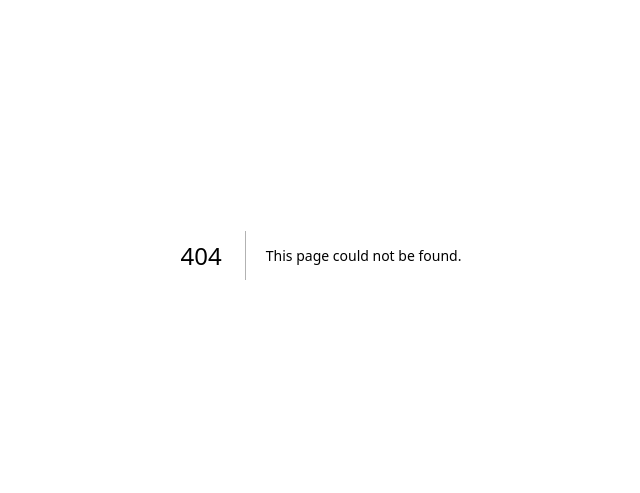
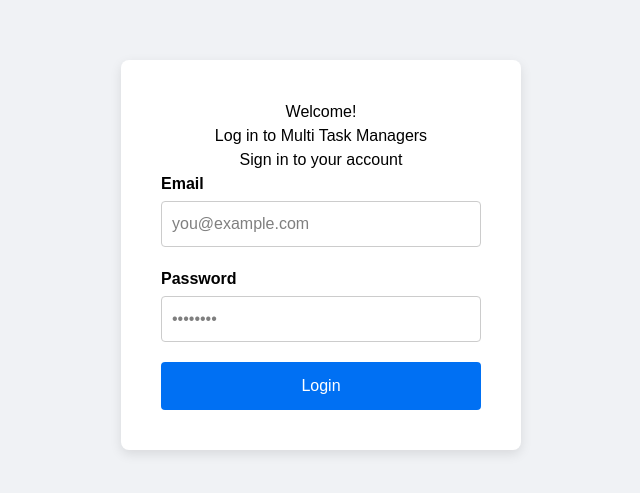
Before and after one commit to bryce-b-1/se300-next.js-boilerplate, a Next.js app: page /login in a window 1280 px wide. Before the commit this address had no page. Shown: the part 145-638 px from the top of the page, without its empty margins (319-959 px from the left). Built offline with nearby package versions, Linux system fonts and the light colour scheme.

Commit message:
The main page redirects the user to the LOGIN page and after they log in they are ridirected to their DASHBOARD

```diff
--- /dev/null
+++ b/app/dashboard/dashboard.module.css
@@ -0,0 +1,41 @@
+.dashboardContainer {
+  display: flex;
+  height: 100vh;
+}
+
+.sidebar {
+  width: 250px;
+  background-color: #2c3e50;
+  color: white;
+  padding: 20px;
+}
+
+.sidebar h2 {
+  margin-bottom: 30px;
+  font-size: 20px;
+  font-weight: bold;
+}
+
+.sidebar ul {
+  list-style: none;
+  padding: 0;
+}
+
+.sidebar li {
+  padding: 15px 0;
+  cursor: pointer;
+
+  border-bottom: 1px solid #4a627a;
+}
+
+/* This new rule removes the line from the last item */
+.sidebar li:last-child {
+  border-bottom: none;
+}
+
+.mainContent {
+  flex-grow: 1;
+  padding: 40px;
+  background-color: #ecf0f1;
+  color: #000;
+}
--- /dev/null
+++ b/app/dashboard/layout.tsx
@@ -0,0 +1,25 @@
+import styles from './dashboard.module.css';
+
+export default function DashboardLayout({
+  children, // will be a page or nested layout
+}: {
+  children: React.ReactNode;
+}) {
+  return (
+    <section className={styles.dashboardContainer}>
+      <nav className={styles.sidebar}>
+        <h2>User's Dashboard</h2>
+        <ul>
+          <li>Calendar</li>
+          <li>Events</li>
+          <li>Groups</li>
+          <li>Notifications</li>
+          <li>Settings</li>
+        </ul>
+      </nav>
+      <main className={styles.mainContent}>
+        {children}
+      </main>
+    </section>
+  );
+}
--- /dev/null
+++ b/app/dashboard/page.tsx
@@ -0,0 +1,11 @@
+import Link from 'next/link';
+
+export default function DashboardPage() {
+  return (
+    <div>
+      <h1>Dashboard Home</h1>
+      <p>Welcome to your dashboard. Here is an overview of your group's activity.</p>
+      <Link href="/">Back to Login</Link>
+    </div>
+  );
+}
--- /dev/null
+++ b/app/login/login.module.css
@@ -0,0 +1,50 @@
+.container {
+  display: flex;
+  justify-content: center;
+  align-items: center;
+  min-height: 100vh;
+  background-color: #f0f2f5;
+}
+
+.loginBox {
+  padding: 40px;
+  background: white;
+  border-radius: 8px;
+  box-shadow: 0 4px 12px rgba(0, 0, 0, 0.1);
+  text-align: center;
+  width: 100%;
+  max-width: 400px;
+  color: #000;
+}
+
+.inputGroup {
+  margin-bottom: 20px;
+  text-align: left;
+}
+
+.inputGroup label {
+  display: block;
+  margin-bottom: 5px;
+  font-weight: bold;
+}
+
+.inputGroup input {
+  width: 100%;
+  padding: 10px;
+  border: 1px solid #ccc;
+  border-radius: 4px;
+}
+
+.loginButton {
+  display: block;
+  width: 100%;
+  padding: 12px;
+  border: none;
+  background-color: #0070f3;
+  color: white;
+  border-radius: 4px;
+  cursor: pointer;
+  text-decoration: none;
+  font-size: 16px;
+  margin-top: 10px;
+}
--- /dev/null
+++ b/app/login/page.tsx
@@ -0,0 +1,28 @@
+import Link from 'next/link';
+import styles from './login.module.css'; // We'll create this file for styling
+
+export default function LoginPage() {
+  return (
+    <main className={styles.container}>
+      <div className={styles.loginBox}>
+        <h1>Welcome!</h1>
+        <h2>Log in to Multi Task Managers</h2>
+        <p>Sign in to your account</p>
+        <form>
+          <div className={styles.inputGroup}>
+            <label htmlFor="email">Email</label>
+            <input type="email" id="email" name="email" placeholder="you@example.com" />
+          </div>
+          <div className={styles.inputGroup}>
+            <label htmlFor="password">Password</label>
+            <input type="password" id="password" name="password" placeholder="••••••••" />
+          </div>
+          {/* This Link will take the user to the dashboard for now */}
+          <Link href="/dashboard" className={styles.loginButton}>
+            Login
+          </Link>
+        </form>
+      </div>
+    </main>
+  );
+}
--- a/app/page.tsx
+++ b/app/page.tsx
@@ -1,103 +1,7 @@
-import Image from "next/image";
+import { redirect } from 'next/navigation';
 
-export default function Home() {
-  return (
-    <div className="font-sans grid grid-rows-[20px_1fr_20px] items-center justify-items-center min-h-screen p-8 pb-20 gap-16 sm:p-20">
-      <main className="flex flex-col gap-[32px] row-start-2 items-center sm:items-start">
-        <Image
-          className="dark:invert"
-          src="/next.svg"
-          alt="Next.js logo"
-          width={180}
-          height={38}
-          priority
-        />
-        <ol className="font-mono list-inside list-decimal text-sm/6 text-center sm:text-left">
-          <li className="mb-2 tracking-[-.01em]">
-            Get started by editing{" "}
-            <code className="bg-black/[.05] dark:bg-white/[.06] font-mono font-semibold px-1 py-0.5 rounded">
-              app/page.tsx
-            </code>
-            .
-          </li>
-          <li className="tracking-[-.01em]">
-            Save and see your changes instantly.
-          </li>
-        </ol>
-
-        <div className="flex gap-4 items-center flex-col sm:flex-row">
-          <a
-            className="rounded-full border border-solid border-transparent transition-colors flex items-center justify-center bg-foreground text-background gap-2 hover:bg-[#383838] dark:hover:bg-[#ccc] font-medium text-sm sm:text-base h-10 sm:h-12 px-4 sm:px-5 sm:w-auto"
-            href="https://vercel.com/new?utm_source=create-next-app&utm_medium=appdir-template-tw&utm_campaign=create-next-app"
-            target="_blank"
-            rel="noopener noreferrer"
-          >
-            <Image
-              className="dark:invert"
-              src="/vercel.svg"
-              alt="Vercel logomark"
-              width={20}
-              height={20}
-            />
-            Deploy now
-          </a>
-          <a
-            className="rounded-full border border-solid border-black/[.08] dark:border-white/[.145] transition-colors flex items-center justify-center hover:bg-[#f2f2f2] dark:hover:bg-[#1a1a1a] hover:border-transparent font-medium text-sm sm:text-base h-10 sm:h-12 px-4 sm:px-5 w-full sm:w-auto md:w-[158px]"
-            href="https://nextjs.org/docs?utm_source=create-next-app&utm_medium=appdir-template-tw&utm_campaign=create-next-app"
-            target="_blank"
-            rel="noopener noreferrer"
-          >
-            Read our docs
-          </a>
-        </div>
-      </main>
-      <footer className="row-start-3 flex gap-[24px] flex-wrap items-center justify-center">
-        <a
-          className="flex items-center gap-2 hover:underline hover:underline-offset-4"
-          href="https://nextjs.org/learn?utm_source=create-next-app&utm_medium=appdir-template-tw&utm_campaign=create-next-app"
-          target="_blank"
-          rel="noopener noreferrer"
-        >
-          <Image
-            aria-hidden
-            src="/file.svg"
-            alt="File icon"
-            width={16}
-            height={16}
-          />
-          Learn
-        </a>
-        <a
-          className="flex items-center gap-2 hover:underline hover:underline-offset-4"
-          href="https://vercel.com/templates?framework=next.js&utm_source=create-next-app&utm_medium=appdir-template-tw&utm_campaign=create-next-app"
-          target="_blank"
-          rel="noopener noreferrer"
-        >
-          <Image
-            aria-hidden
-            src="/window.svg"
-            alt="Window icon"
-            width={16}
-            height={16}
-          />
-          Examples
-        </a>
-        <a
-          className="flex items-center gap-2 hover:underline hover:underline-offset-4"
-          href="https://nextjs.org?utm_source=create-next-app&utm_medium=appdir-template-tw&utm_campaign=create-next-app"
-          target="_blank"
-          rel="noopener noreferrer"
-        >
-          <Image
-            aria-hidden
-            src="/globe.svg"
-            alt="Globe icon"
-            width={16}
-            height={16}
-          />
-          Go to nextjs.org →
-        </a>
-      </footer>
-    </div>
-  );
+export default function HomePage() {
+  // This will permanently redirect any user who lands on the root URL
+  // to the /login page.
+  redirect('/login');
 }
```
